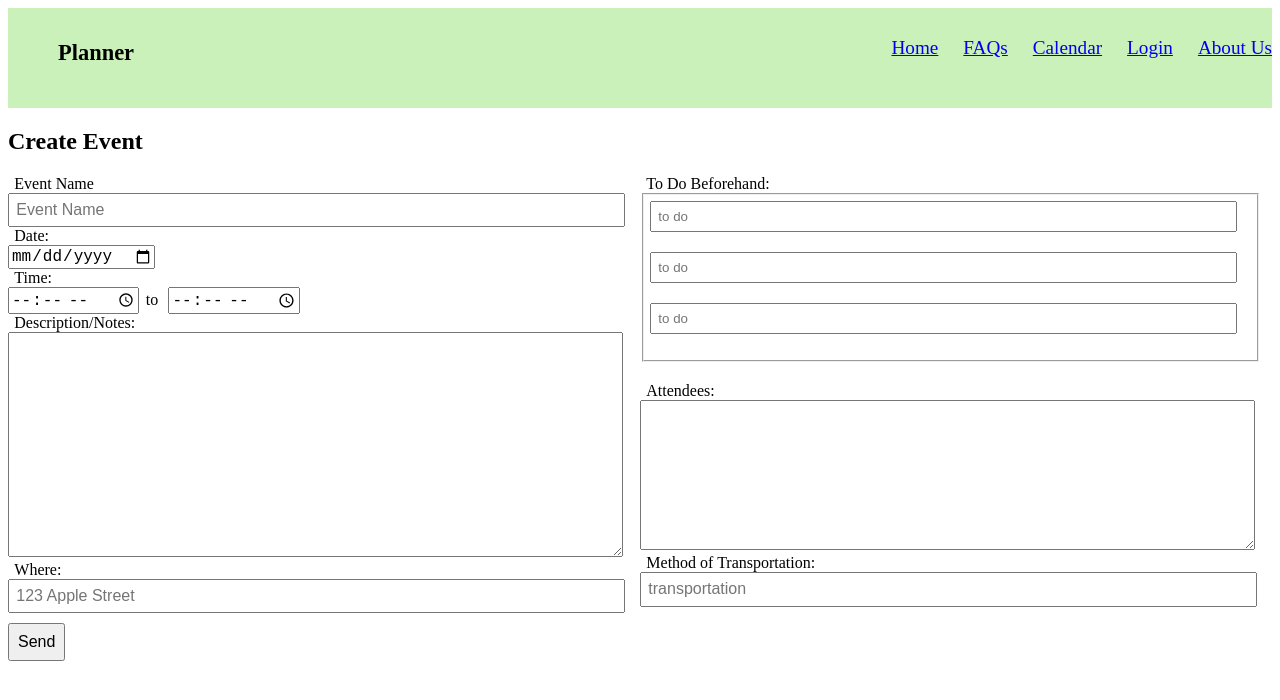
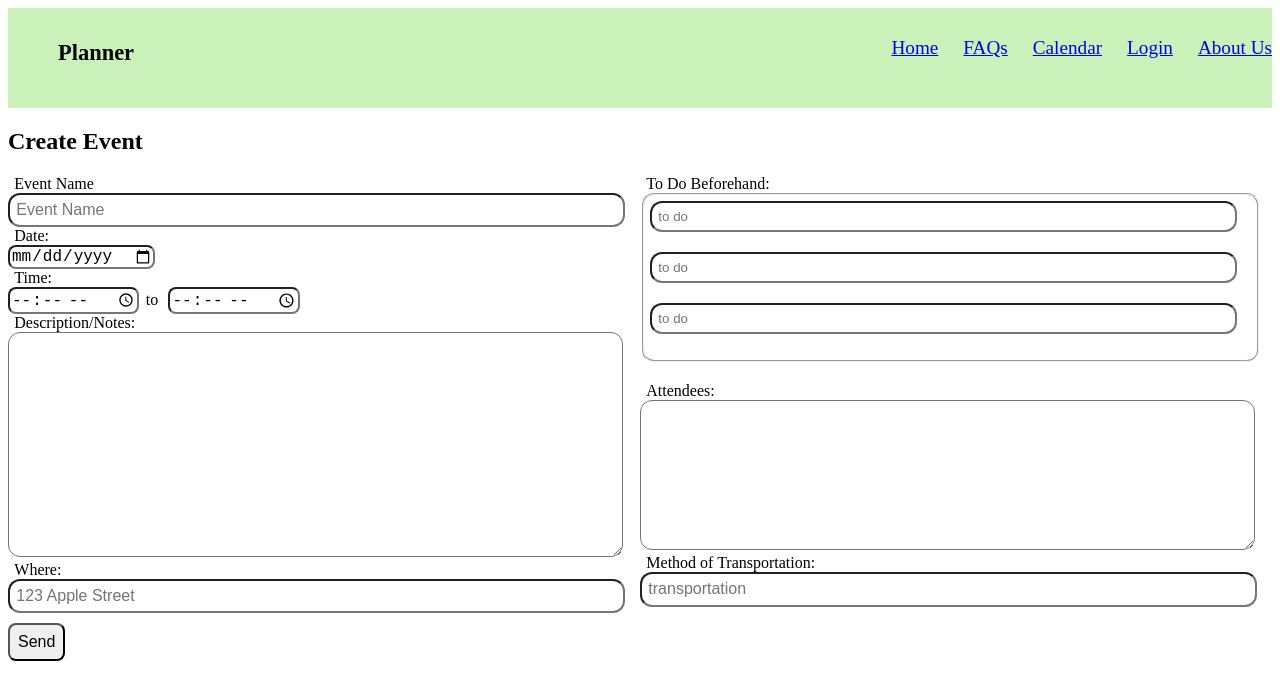
Before and after one commit to jtly4/Planner_Journal, a React (Create React App) app: page /CreateEvent in a window 1280 px wide. Shown: the top 700 px of the page. Built offline with nearby package versions, Linux system fonts and the light colour scheme.

Commit message:
Update App.css

```diff
--- a/src/App.css
+++ b/src/App.css
@@ -231,6 +231,7 @@
   width: 95%;
   padding: 1%;
   font-size: medium;
+  border-radius: 12px;
 }
 
 .event_label {
@@ -243,6 +244,7 @@
   width: 95%;
   padding: 1%;
   margin-bottom: 20px;
+  border-radius: 12px;
 }
 
 .create-todos {
@@ -252,18 +254,17 @@
 .create-time {
   width: 20%;
   font-size: large;
+  border-radius: 8px;
 }
 
 .cEvent_input {
   font-size: large;
+  border-radius: 8px;
 }
 
 #createEvent_submitBtn {
   font-size: medium;
   padding: 8px;
   margin-top: 10px;
+  border-radius: 8px;
 }
-.close-bottom {
-  display: flex;
-  justify-content: space-between;
-}
```
